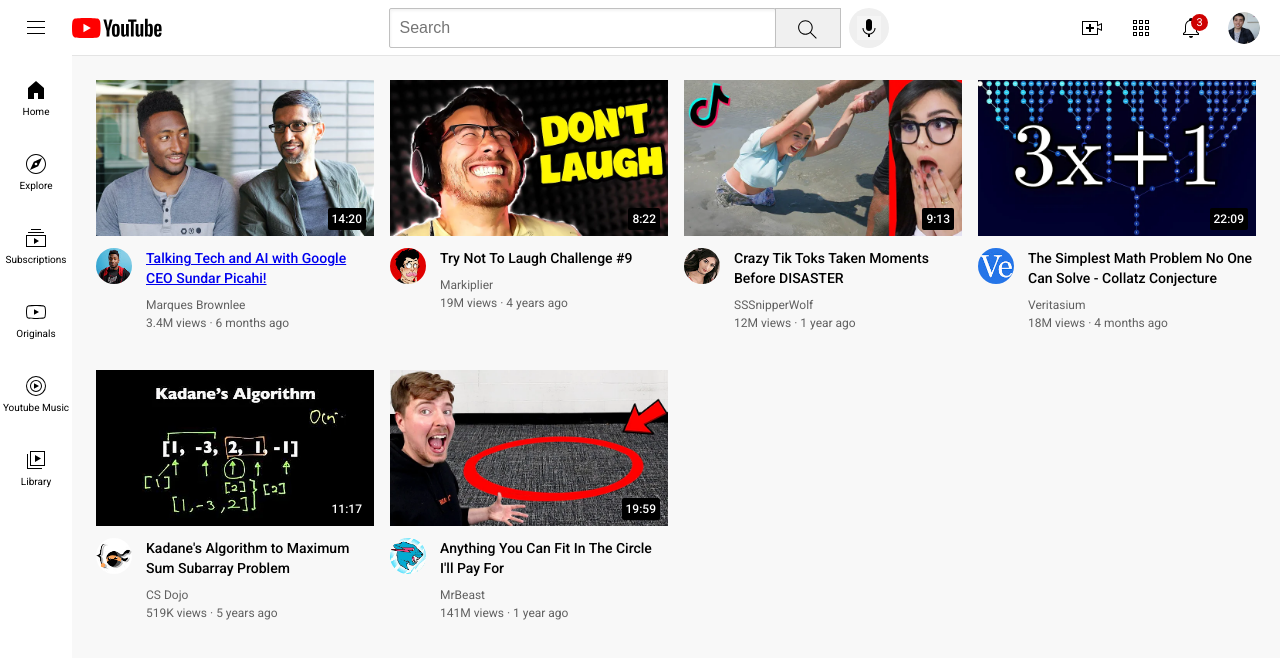
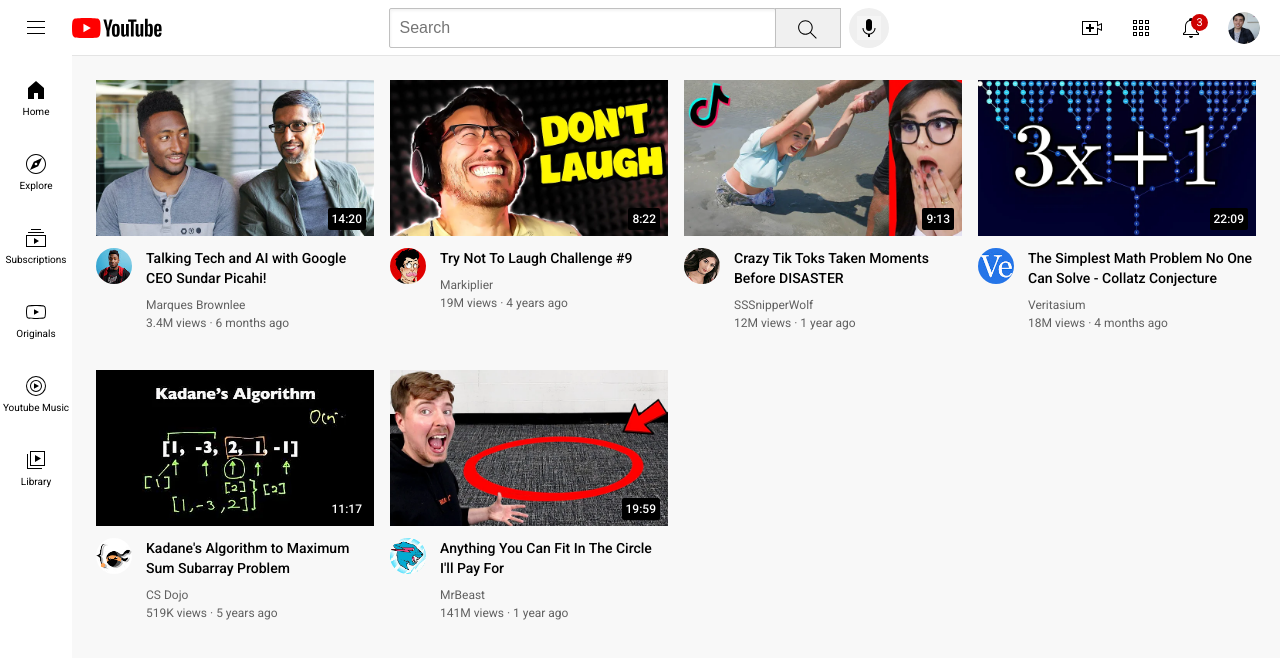
Before and after one commit to mohmmed-aariz/html_css_course, a plain HTML site: page 16b.html in a window 1280 px wide. Shown: the top 658 px of the page. Drawn offline with Linux system fonts and the light colour scheme.

Commit message:
Add files via upload

```diff
--- a/styles/video.css
+++ b/styles/video.css
@@ -116,3 +116,8 @@
 
     border-radius: 2px;
 }
+
+.video-title-link{
+    text-decoration: none;
+    color: black;
+}
```
